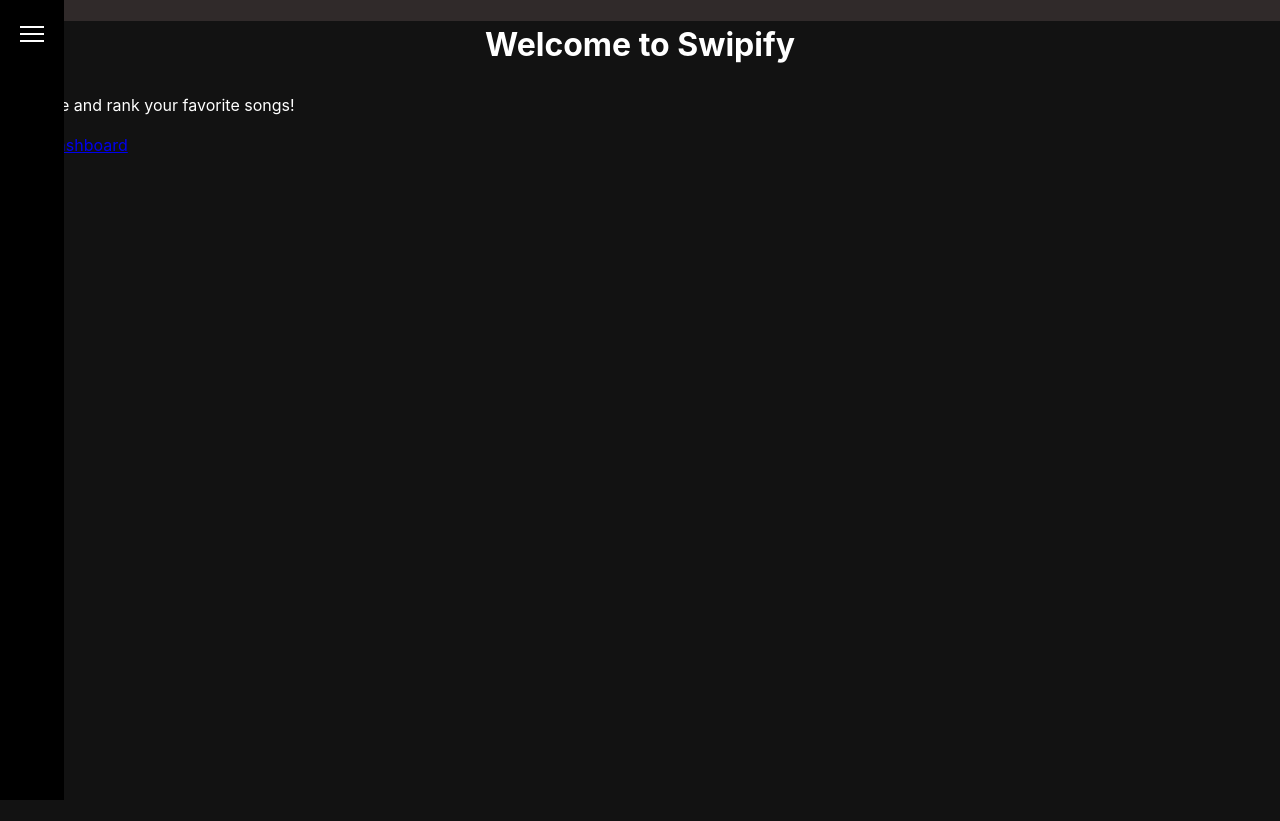
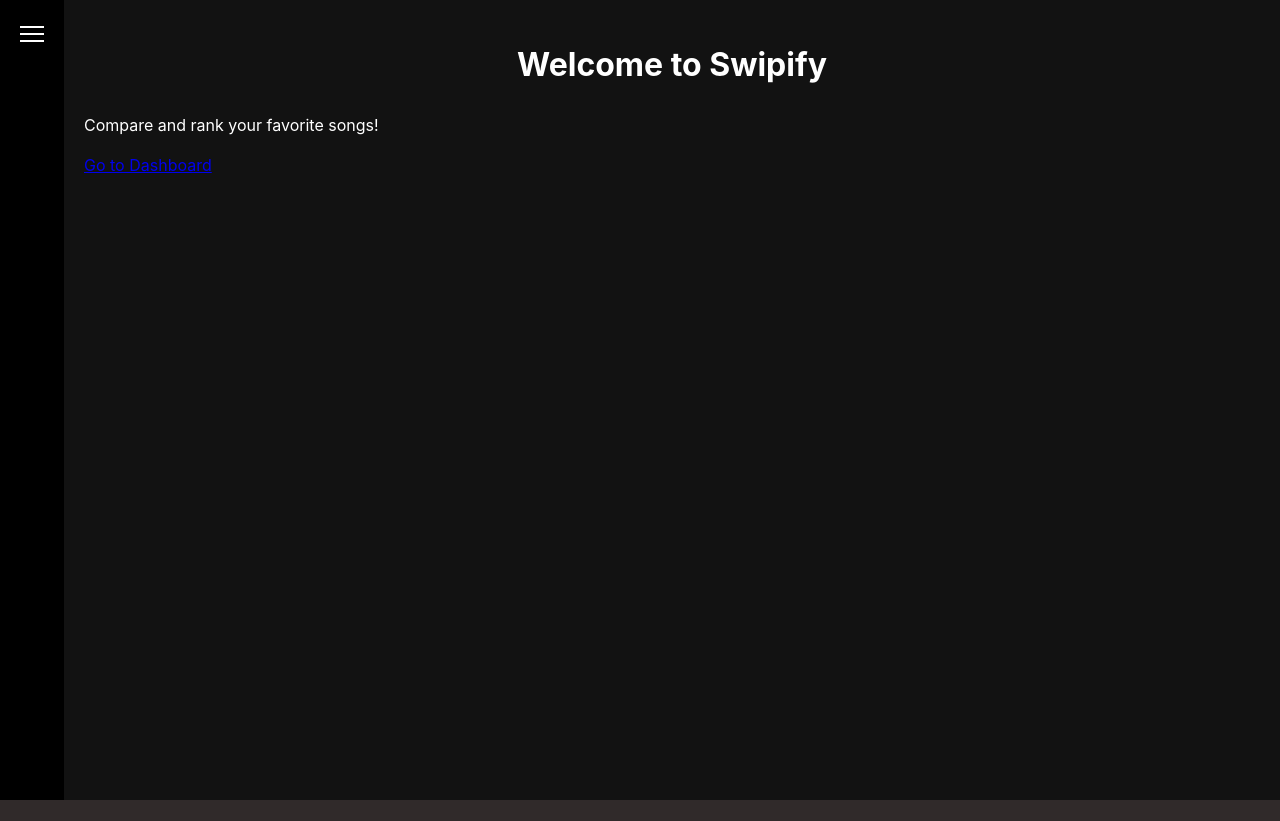
Before and after one commit to chunseth/Swipify, a React (Vite) app: page / in a window 1280 px wide. After the commit the page ends 800 px from the top, so only its background shows below. Built offline with nearby package versions, Linux system fonts and the light colour scheme; no server answers; sample sign-in values are in the browser's storage; what spotify-web-api-js would draw is missing.

Commit message:
final home screen changes

```diff
--- a/src/pages/Home.tsx
+++ b/src/pages/Home.tsx
@@ -2,7 +2,7 @@ import { Link } from "react-router-dom";
 
 const Home = () => {
   return (
-    <div>
+    <div style={{ marginLeft: '64px', padding: '20px' }}>
       <h1>Welcome to Swipify</h1>
       <p>Compare and rank your favorite songs!</p>
       <Link to="/dashboard">Go to Dashboard</Link>
```
